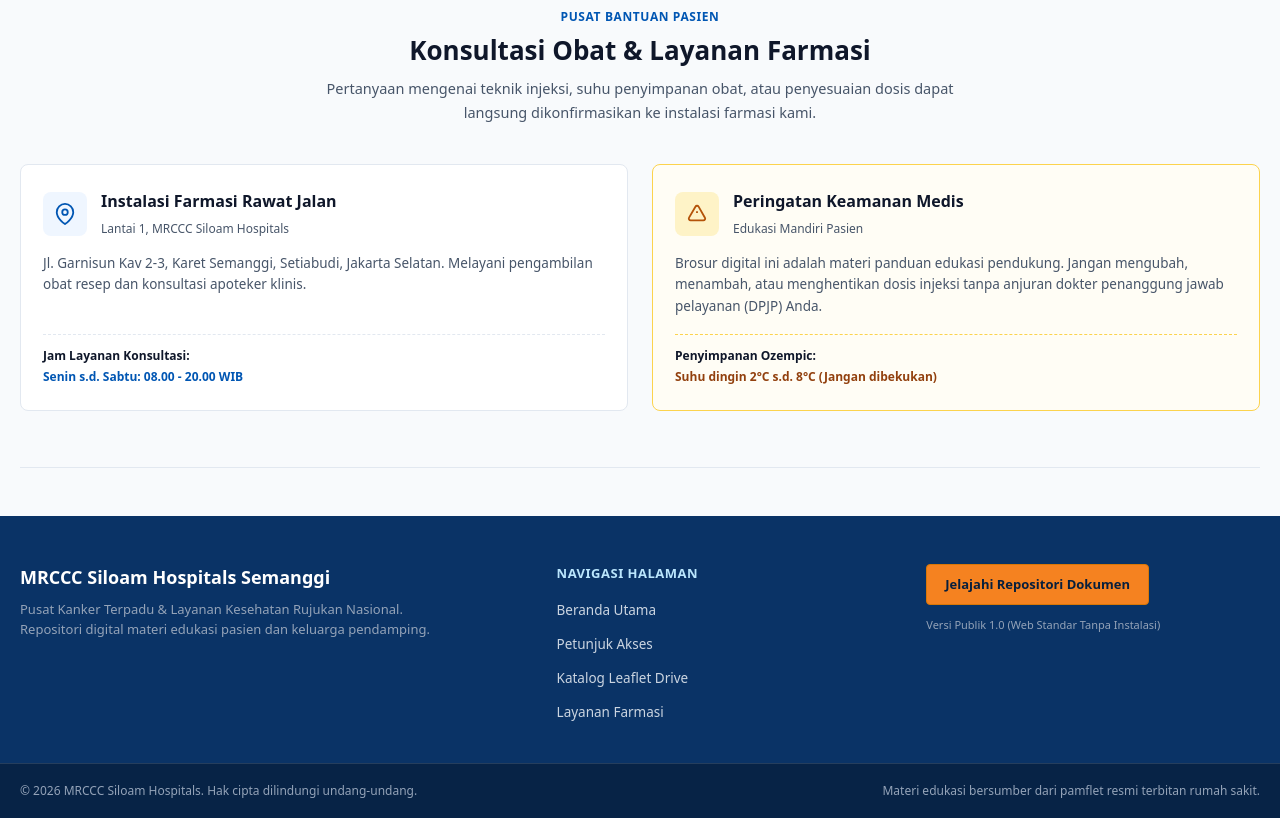
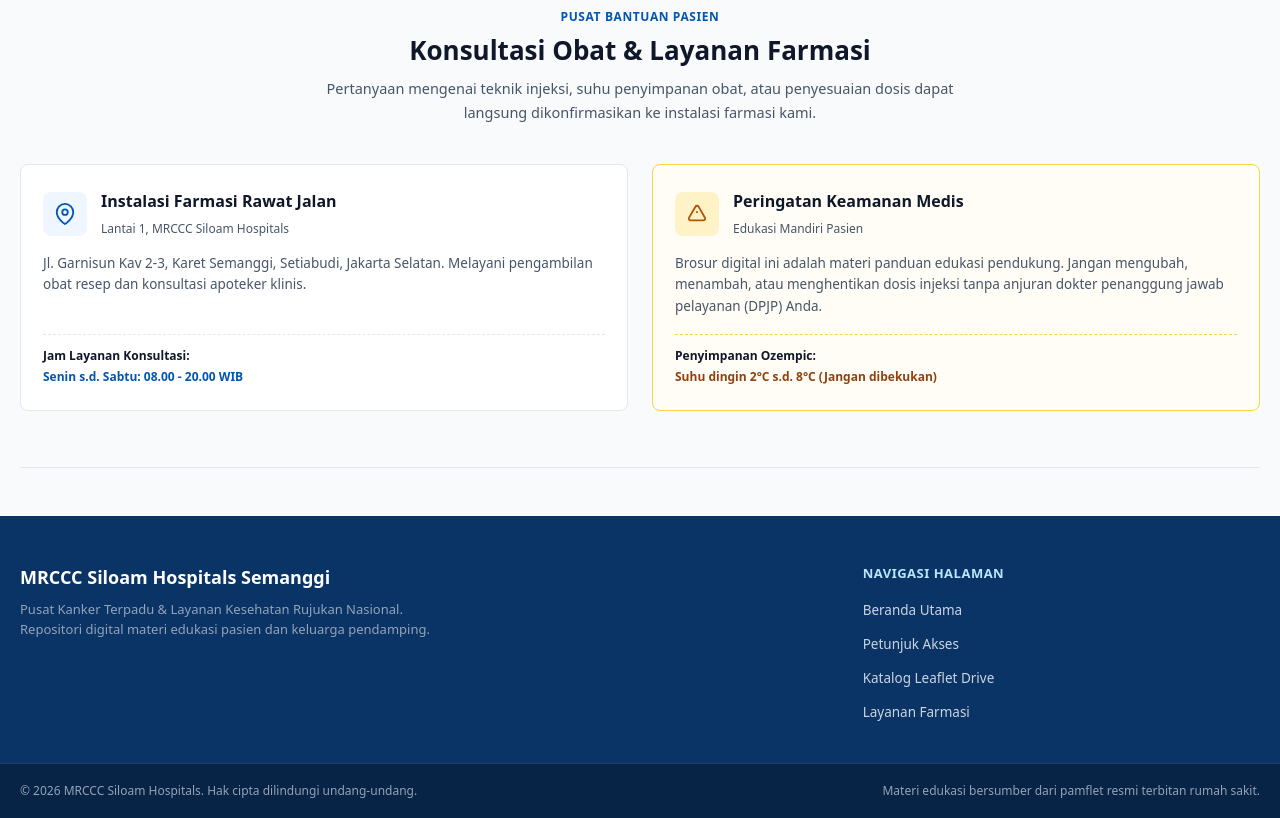
Before and after one commit to Badroel07/siloam-hospitals, a plain HTML site: page index.html in a window 1280 px wide. Shown: the part 2377-3195 px from the top of the page. Drawn offline with Linux system fonts and the light colour scheme; a web font is replaced by a local one.

Commit message:
refactor(footer): remove document repository action button and version label
Remove .footer-action-col from index.html and update .footer-container to 2 columns in style.css.

```diff
--- a/index.html
+++ b/index.html
@@ -381,12 +381,7 @@
         </ul>
       </div>
 
-      <div class="footer-action-col">
-        <a href="#katalog-drive" class="btn-footer-open" style="text-decoration: none;">
-          Jelajahi Repositori Dokumen
-        </a>
-        <span class="footer-version">Versi Publik 1.0 (Web Standar Tanpa Instalasi)</span>
-      </div>
+
     </div>
     <div class="footer-bottom-bar">
       <div class="footer-bottom-inner">
--- a/style.css
+++ b/style.css
@@ -1875,8 +1875,8 @@ body.modal-open {
   margin: 0 auto;
   padding: 0 20px 40px 20px;
   display: grid;
-  grid-template-columns: 1.5fr 1fr 1fr;
-  gap: 36px;
+  grid-template-columns: 2fr 1fr;
+  gap: 48px;
 }
 
 .footer-brand-col {
```
